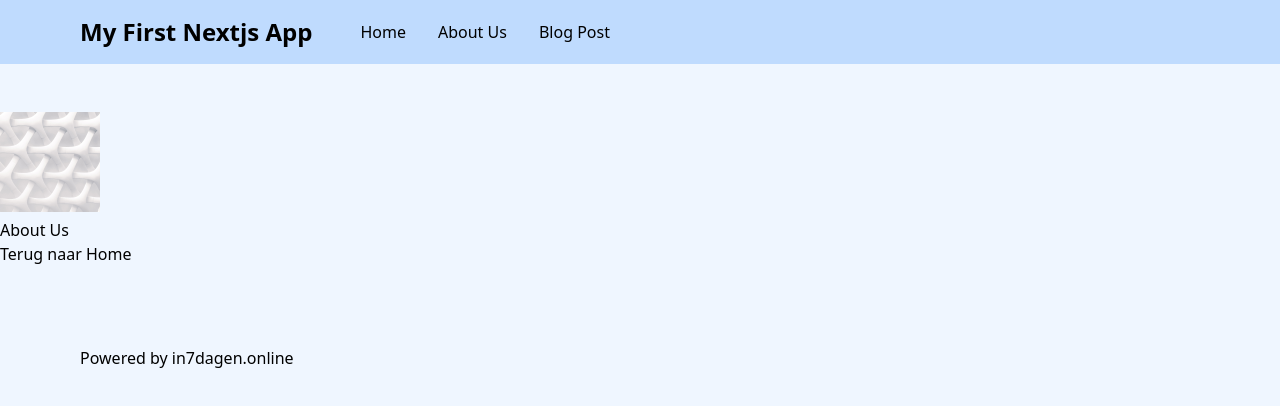
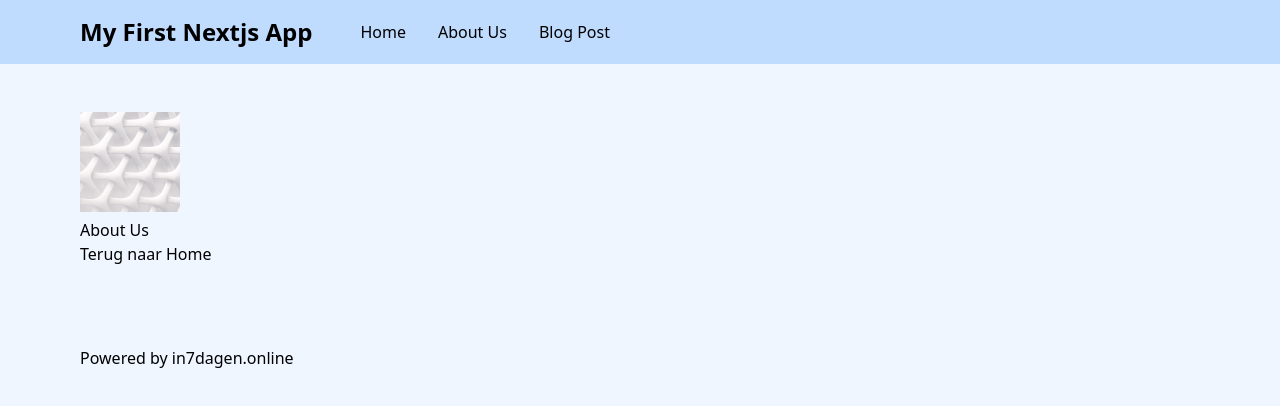
Before and after one commit to splat46/nextjs-blog, a Next.js app: page /about in a window 1280 px wide. Shown: the top 406 px of the page. Built offline with nearby package versions, Linux system fonts and the light colour scheme.

Commit message:
Add container component to about

```diff
--- a/pages/about.js
+++ b/pages/about.js
@@ -1,6 +1,7 @@
 import Link from "next/link"
 import Image from 'next/image'
 import Head from "next/head"
+import Container from "../components/container"
 
 export default function About () {
     return (
@@ -8,7 +9,7 @@
             <Head>
                 <title>About Us</title>
             </Head>
-            <div>
+            <Container>
                 <div>
                     <Image
                         src="/images/profile.jpeg"
@@ -23,7 +24,7 @@
                 <Link href="/">
                     Terug naar Home
                 </Link>
-            </div>
+            </Container>
         </>
     )
 }
```
